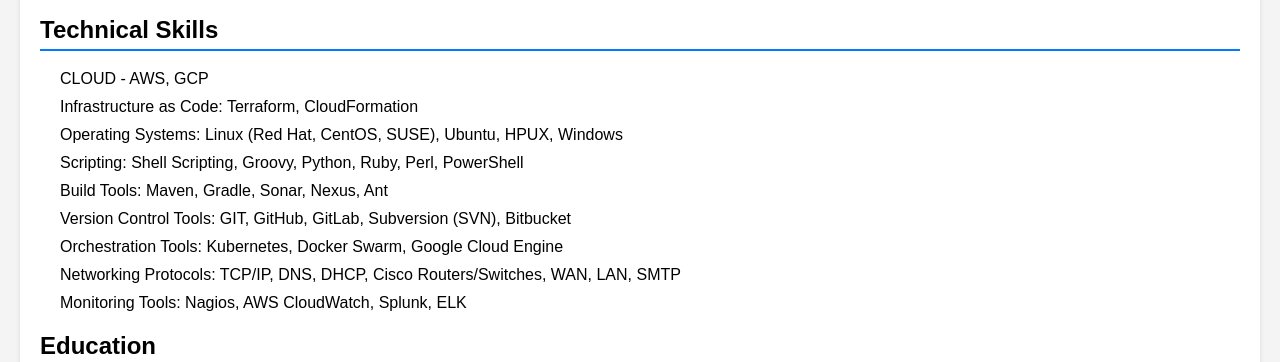
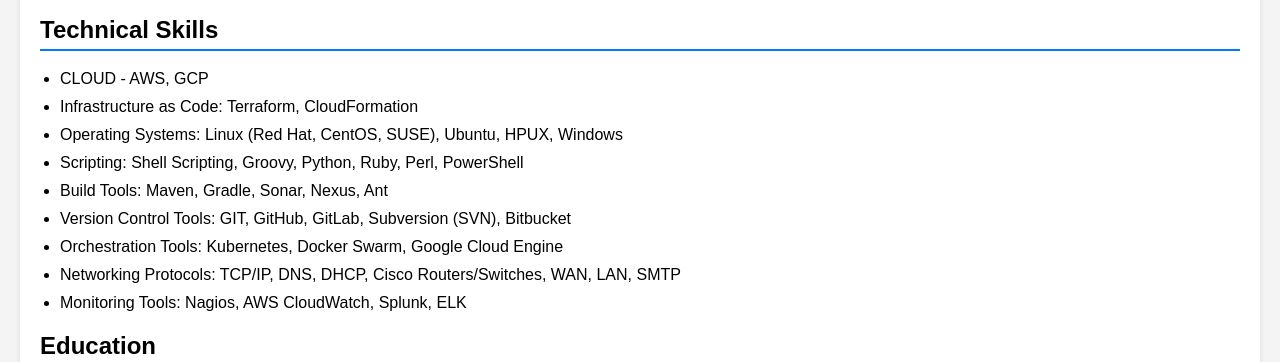
Before and after one commit to Bharath420/resume, a React (Create React App) app: page / in a window 1280 px wide. Shown: the part 432-794 px from the top of the page. Built offline with nearby package versions, Linux system fonts and the light colour scheme.

Commit message:
Initial commit

```diff
--- a/src/App.css
+++ b/src/App.css
@@ -33,8 +33,8 @@
 
 /* Bullet points */
 ul {
-  list-style-type: none;
-  padding-left: 20px;
+  list-style-type: disc; /* This ensures bullet points are displayed */
+  padding-left: 20px; /* Indentation for better visibility */
 }
 
 li {
```
